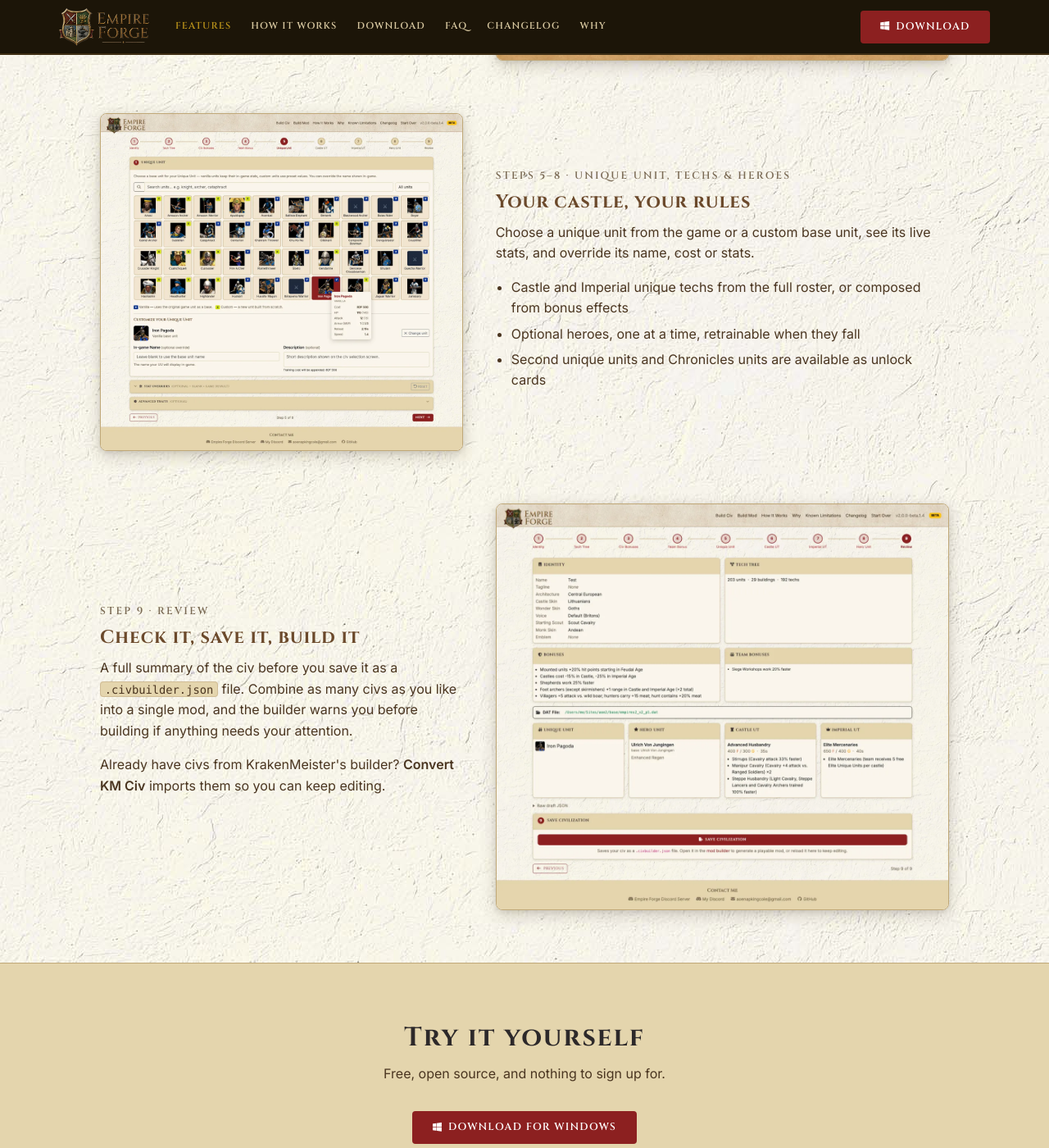
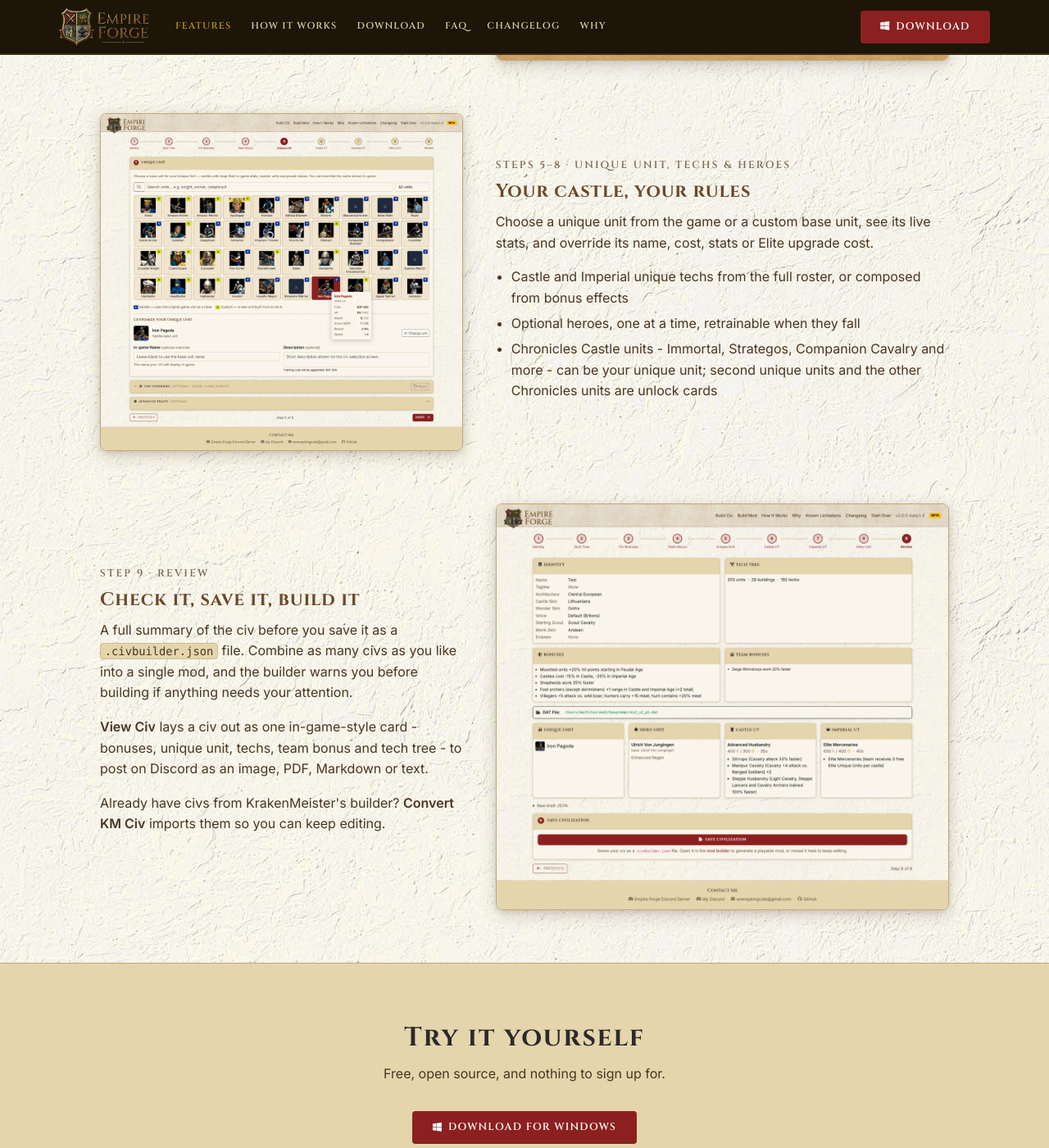
Before and after one commit to napkingcole/empire-forge, a Jekyll site: the page built from features.html, in a window 1280 px wide and 1400 px high, scrolled down 2178 px. Shown: the whole window at 82% size. Built offline with Jekyll 4.4.1, drawn with Linux system fonts in a browser that asks for light colours; some of the changed text lies outside the part shown.

Commit message:
2.6.0: changelog, View Civ, unit lines, Civilization cards, Chronicles unique units
Co-Authored-By: Claude Opus 5.5 <noreply@anthropic.com>
Claude-Session: https://claude.ai/code/session_013A6xtPgAmroHoQRgpmYXM9

```diff
--- a/faq.html
+++ b/faq.html
@@ -133,6 +133,7 @@ permalink: /faq/
             <li>A building has 24 training buttons — two pages of twelve.</li>
             <li>A unit can cost at most two resources.</li>
             <li>A few unique techs are run by the game's own scripts and only partly apply to a custom civ (Coiled Serpent Array, Red Cliffs Tactics, Butalmapu).</li>
+            <li>Siege Towers have no ranged attack, so they can't be made to fire arrows.</li>
             <li>Units can overlap in the in-game tech tree viewer (F2). It's cosmetic; they train normally.</li>
           </ul>
           <p>The in-app <strong>Known Limitations</strong> page has the complete, current list.</p>
--- a/features.html
+++ b/features.html
@@ -37,7 +37,9 @@ permalink: /features/
           <p>Browse and filter the full bonus catalog by category and click a card to take it. Many bonuses can be scaled - make the Byzantine discount bigger, or a cavalry bonus smaller.</p>
           <ul>
             <li>Bonuses from every civilization, including the Chronicles civs where they work with ordinary units</li>
-            <li><strong>Custom bonuses:</strong> pick a target - a unit group, one unit, a villager job, a building, an age or a tech - and stack effects like "+20% HP, +2 pierce armor"</li>
+            <li><strong>Custom bonuses:</strong> pick a target - a unit group, a unit line, one unit and its upgrades, a villager job, a building, an age or a tech - and stack effects like "+20% HP, +2 pierce armor"</li>
+            <li>Civilization-wide cards: a higher population limit, or extra resources at the start or on reaching an age</li>
+            <li>Effects down to minimum range, blast radius, conversion speed and population space on buildings</li>
             <li>Save custom cards to your library and share them as files</li>
           </ul>
         </div>
@@ -61,11 +63,11 @@ permalink: /features/
         <div class="ef-tour-text">
           <p class="ef-section-label">Steps 5–8 · Unique unit, techs &amp; heroes</p>
           <h2>Your castle, your rules</h2>
-          <p>Choose a unique unit from the game or a custom base unit, see its live stats, and override its name, cost or stats.</p>
+          <p>Choose a unique unit from the game or a custom base unit, see its live stats, and override its name, cost, stats or Elite upgrade cost.</p>
           <ul>
             <li>Castle and Imperial unique techs from the full roster, or composed from bonus effects</li>
             <li>Optional heroes, one at a time, retrainable when they fall</li>
-            <li>Second unique units and Chronicles units are available as unlock cards</li>
+            <li>Chronicles Castle units - Immortal, Strategos, Companion Cavalry and more - can be your unique unit; second unique units and the other Chronicles units are unlock cards</li>
           </ul>
         </div>
         <div class="ef-shot"><img src="{{ '/assets/img/shots/unique-unit.webp' | relative_url }}" alt="The unique unit picker with live stats" loading="lazy" width="1200" height="1116"></div>
@@ -76,6 +78,7 @@ permalink: /features/
           <p class="ef-section-label">Step 9 · Review</p>
           <h2>Check it, save it, build it</h2>
           <p>A full summary of the civ before you save it as a <code>.civbuilder.json</code> file. Combine as many civs as you like into a single mod, and the builder warns you before building if anything needs your attention.</p>
+          <p><strong>View Civ</strong> lays a civ out as one in-game-style card - bonuses, unique unit, techs, team bonus and tech tree - to post on Discord as an image, PDF, Markdown or text.</p>
           <p>Already have civs from KrakenMeister's builder? <strong>Convert KM Civ</strong> imports them so you can keep editing.</p>
         </div>
         <div class="ef-shot"><img src="{{ '/assets/img/shots/review.webp' | relative_url }}" alt="The review and save step" loading="lazy" width="1200" height="1076"></div>
--- a/index.html
+++ b/index.html
@@ -49,7 +49,7 @@ description: "Design custom civilizations for Age of Empires II: Definitive Edit
       <div class="ef-feature">
         <div class="ef-feature-icon"><i class="fa-solid fa-users"></i></div>
         <h3>Share with friends</h3>
-        <p>Save civs as small files, trade them, and combine several into one mod. Everyone in the lobby just needs the same mod enabled.</p>
+        <p>Save civs as small files, trade them, show them off as a one-page card, and combine several into one mod. Everyone in the lobby just needs the same mod enabled.</p>
       </div>
     </div>
   </div>
```
Also changed, not shown: _data/changelog.json (+30 -0 lines).
